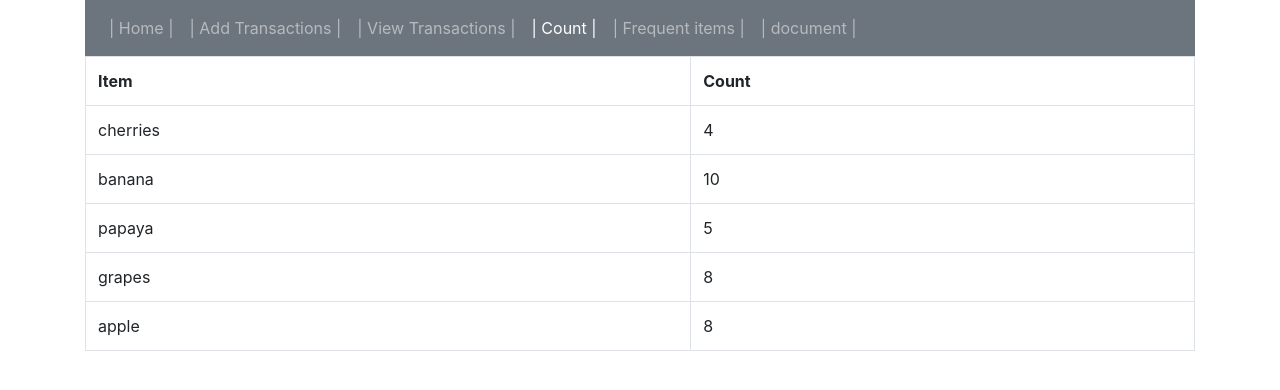
After one commit to Manjunatha1997/fp_growth_django, a Django app: page /count/ in a window 1280 px wide. The commit adds this page. Shown: the top 390 px of the page. Run offline with Django 3.2, Linux system fonts and the light colour scheme; some libraries are stand-ins or nearby versions.

Commit message:
count tab is added, it does counting transactions

```diff
--- a/app/urls.py
+++ b/app/urls.py
@@ -8,5 +8,6 @@ urlpatterns = [
     path('rules/',rules),
     path('document/',document),
     path('addTransactions/',addTransactions),
+    path('count/',count),
 
 ]
--- a/app/views.py
+++ b/app/views.py
@@ -49,6 +49,25 @@ def viewTransactions(request):
 
     return render(request,'viewTransactions.html',{'data':data})
 
+
+def count(request):
+    data = data_set()
+    print(data)
+    data_d = []
+    for i in data:
+        data_d = data_d + i
+    items = set(data_d)
+    count_dict = {}
+    for i in items:
+        count_dict[i] = data_d.count(i)
+    return render(request,'count.html',{'count_dict':count_dict})
+
+
+
+
+
+
+
 def frequentItems(request):
     data = data_set()
     # data = [['chicken', 'eggs', 'oil'],
--- /dev/null
+++ b/templates/count.html
@@ -0,0 +1,31 @@
+{% extends 'index.html' %}
+
+{% block home %}
+    <li class="nav-item">
+      <a class="nav-link" href="/">| Home |</a>
+    </li>
+{% endblock %}
+{% block count %}
+    <li class="nav-item active">
+      <a class="nav-link" href="/count/">| Count | </a>
+    </li>
+{% endblock %}
+
+{% block content %}
+<div class="container">
+    <table class="table table-bordered table-hover">
+        <tr>
+            <th>Item</th>
+            <th>Count</th>
+        </tr>
+        {% for i,j in count_dict.items %}
+        <tr>
+            <td>{{ i }}</td>
+            <td>{{ j }}</td>
+        </tr>
+
+        {% endfor %}
+    </table>
+</div>
+
+{% endblock %}
--- a/templates/index.html
+++ b/templates/index.html
@@ -30,6 +30,14 @@
       <a class="nav-link" href="/viewTransactions/">| View Transactions | </a>
     </li>
     {% endblock %}
+
+    {% block count %}
+    <li class="nav-item">
+      <a class="nav-link" href="/count/">| Count | </a>
+    </li>
+    {% endblock %}
+
+
     {% block frequent_items %}
     <li class="nav-item">
       <a class="nav-link" href="/frequentItems/">| Frequent items |</a>
--- a/transactions.csv
+++ b/transactions.csv
@@ -8,3 +8,5 @@ apple,grapes
 apple,banana,grapes,cherries
 apple,banana,grapes
 apple,banana,grapes,papaya,cherries
+apple,banana,papaya,cherries
+banana,grapes,papaya
```
